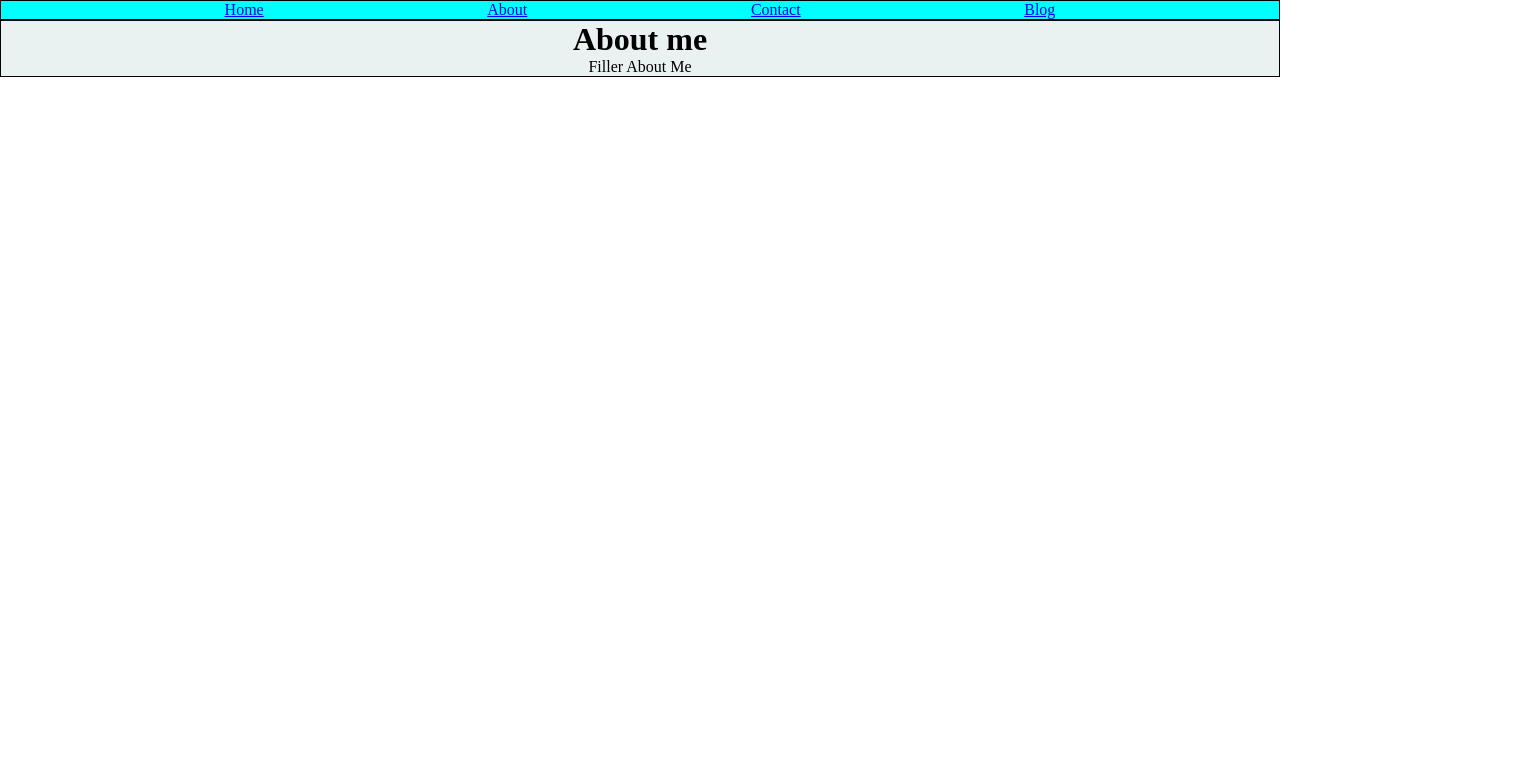
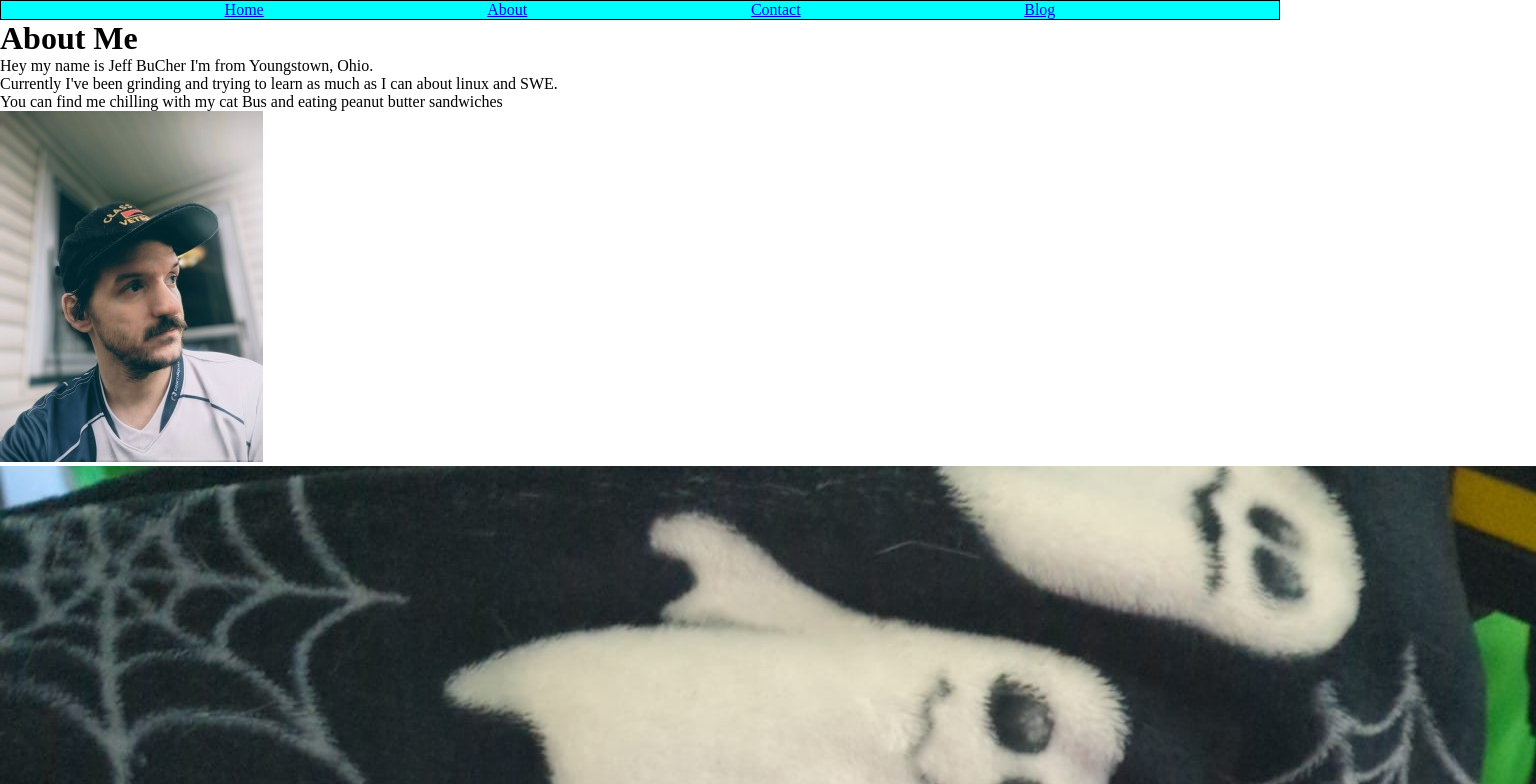
Before and after one commit to jeffiscow2/Jeffiscow-Blog, a plain HTML site: page about.html in a window 1280 px wide. Shown: the top 784 px of the page, 1536 px wide, since content can reach past the window. Drawn offline with Linux system fonts and the light colour scheme.

Commit message:
basic about me and contact page made

```diff
--- a/about.html
+++ b/about.html
@@ -4,10 +4,11 @@
 	<head>
 		<meta charset="utf-8" />
 		<meta http-equiv="X-UA-Compatible" content="IE=edge" />
-		<title></title>
+		<title>About Me</title>
 		<meta name="description" content="" />
 		<meta name="viewport" content="width=device-width, initial-scale=1" />
 		<link rel="stylesheet" href="style.css" />
+		<title>About Me</title>
 	</head>
 	<body>
 		<nav class="site-nav">
@@ -20,9 +21,23 @@
 				</ul>
 			</div>
 		</nav>
-		<header class="site-header">
-			<h1>About me</h1>
-			<p>Filler About Me</p>
-		</header>
+		<main>
+			<div>
+				<h1>About Me</h1>
+				<p>Hey my name is Jeff BuCher I'm from Youngstown, Ohio.</p>
+				<p>
+					Currently I've been grinding and trying to learn as much as I can
+					about linux and SWE.
+				</p>
+				<p>
+					You can find me chilling with my cat Bus and eating peanut butter
+					sandwiches
+				</p>
+			</div>
+		</main>
+		<div>
+			<img src="images/Me-EDIT-1.jpg" alt="Picture of me">
+			<img src="images/Bus.jpg" alt="my cat Bus">
+		</div>
 	</body>
 </html>
```
Also changed, not shown: blog.html (+1 -1 lines), contact.html (+10 -3 lines), index.html (+1 -1 lines), images/Bus.jpg (added), images/Me-EDIT-1.jpg (added), 1 other file.
